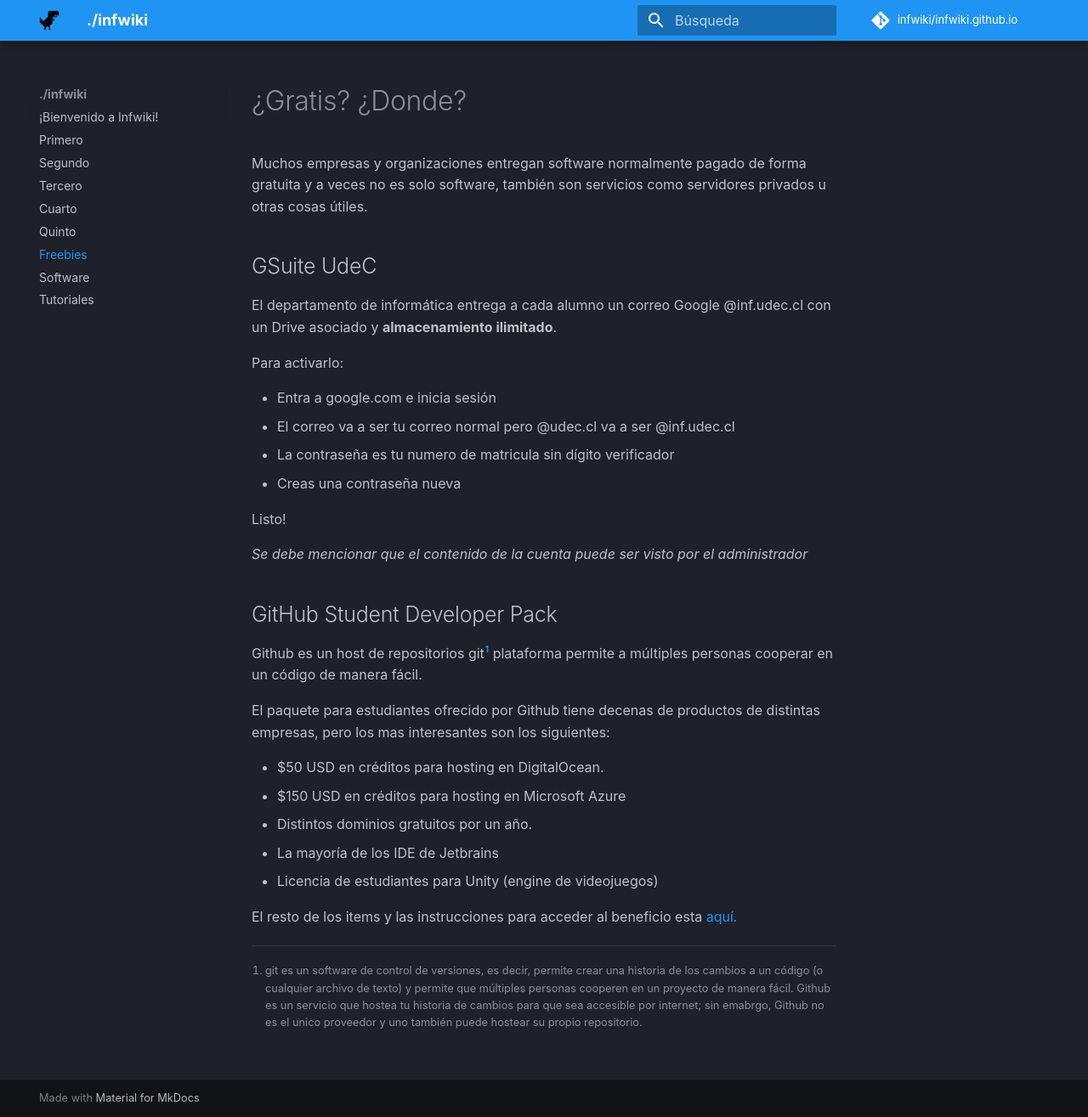
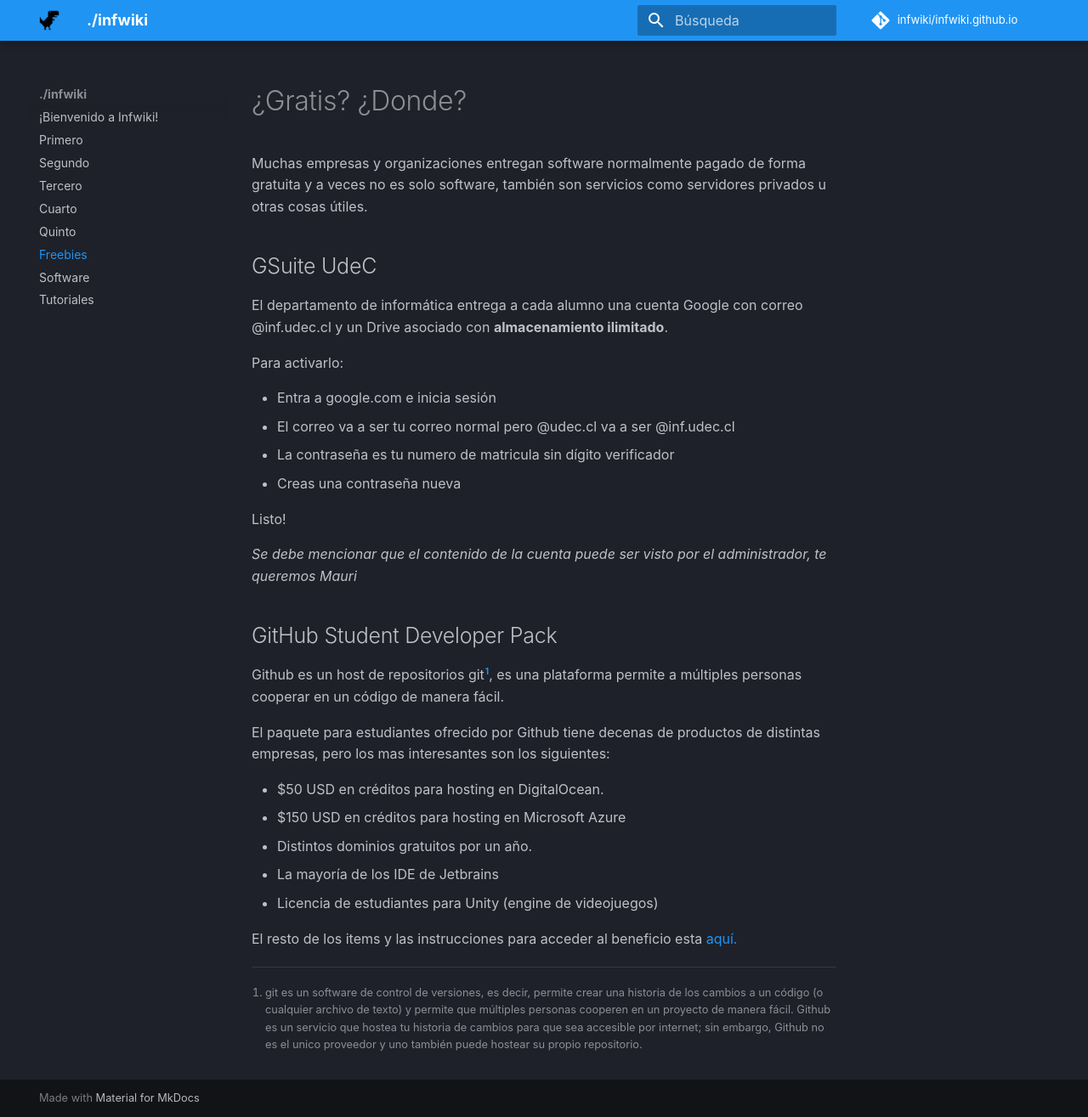
Before and after one commit to infwiki/infwiki.github.io, an MkDocs documentation site: the page built from docs/freebies.md, in a window 1280 px wide and 1315 px high. Shown: the whole window at 85% size. Built offline with MkDocs 1.6.1 and Material for MkDocs 9.7.7, drawn with Linux system fonts in a browser that asks for light colours; comment, search, counter and statistics services are not loaded.

Commit message:
Correciones.

```diff
--- a/docs/freebies.md
+++ b/docs/freebies.md
@@ -1,10 +1,10 @@
 #¿Gratis? ¿Donde?
 
-Muchos empresas y organizaciones entregan software normalmente pagado de forma gratuita y a veces no es solo software, también son servicios como servidores privados u otras cosas útiles.
+Muchas empresas y organizaciones entregan software normalmente pagado de forma gratuita y a veces no es solo software, también son servicios como servidores privados u otras cosas útiles.
 
 ## GSuite UdeC
 
-El departamento de informática entrega a cada alumno un correo Google @inf.udec.cl con un Drive asociado y **almacenamiento ilimitado**.
+El departamento de informática entrega a cada alumno una cuenta Google con correo @inf.udec.cl y un Drive asociado con **almacenamiento ilimitado**.
 
 Para activarlo:
 
@@ -15,11 +15,11 @@
 
 Listo!
 
-*Se debe mencionar que el contenido de la cuenta puede ser visto por el administrador*
+*Se debe mencionar que el contenido de la cuenta puede ser visto por el administrador, te queremos Mauri*
 
 ## GitHub Student Developer Pack
 
-Github es un host de repositorios git[^1] plataforma permite a múltiples personas cooperar en un código de manera fácil.
+Github es un host de repositorios git[^1], es una plataforma permite a múltiples personas cooperar en un código de manera fácil.
 
 El paquete para estudiantes ofrecido por Github tiene decenas de productos de distintas empresas, pero los mas interesantes son los siguientes:
 
@@ -32,4 +32,4 @@
 El resto de los items y las instrucciones para acceder al beneficio esta [aquí.](https://education.github.com/pack/)
 
 [^1]: git es un software de control de versiones, es decir, permite crear una historia de los cambios a un código (o cualquier archivo de texto) y permite que múltiples personas cooperen en un proyecto de manera fácil.
-Github es un servicio que hostea tu historia de cambios para que sea accesible por internet; sin emabrgo, Github no es el unico proveedor y uno también puede hostear su propio repositorio.
+Github es un servicio que hostea tu historia de cambios para que sea accesible por internet; sin embargo, Github no es el unico proveedor y uno también puede hostear su propio repositorio.
```
Also changed, not shown: site/index.html, 1 other file.
